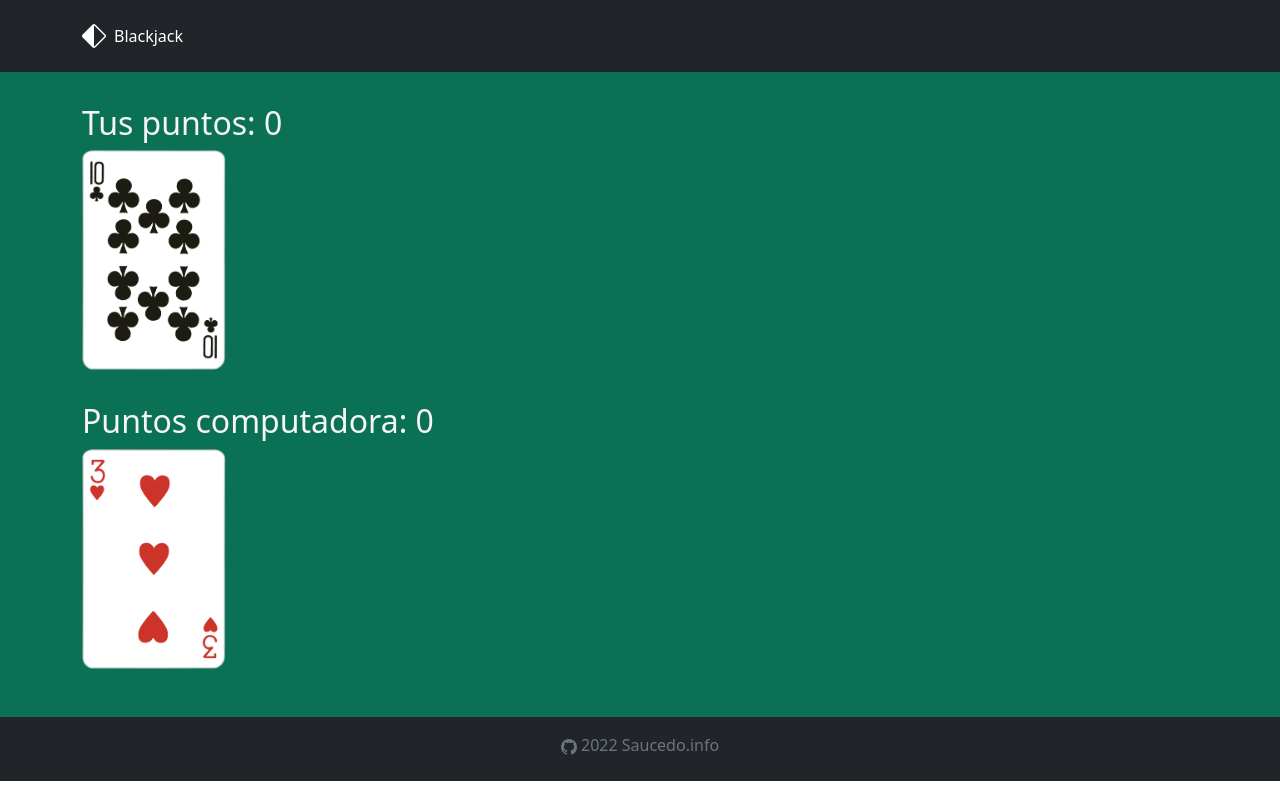
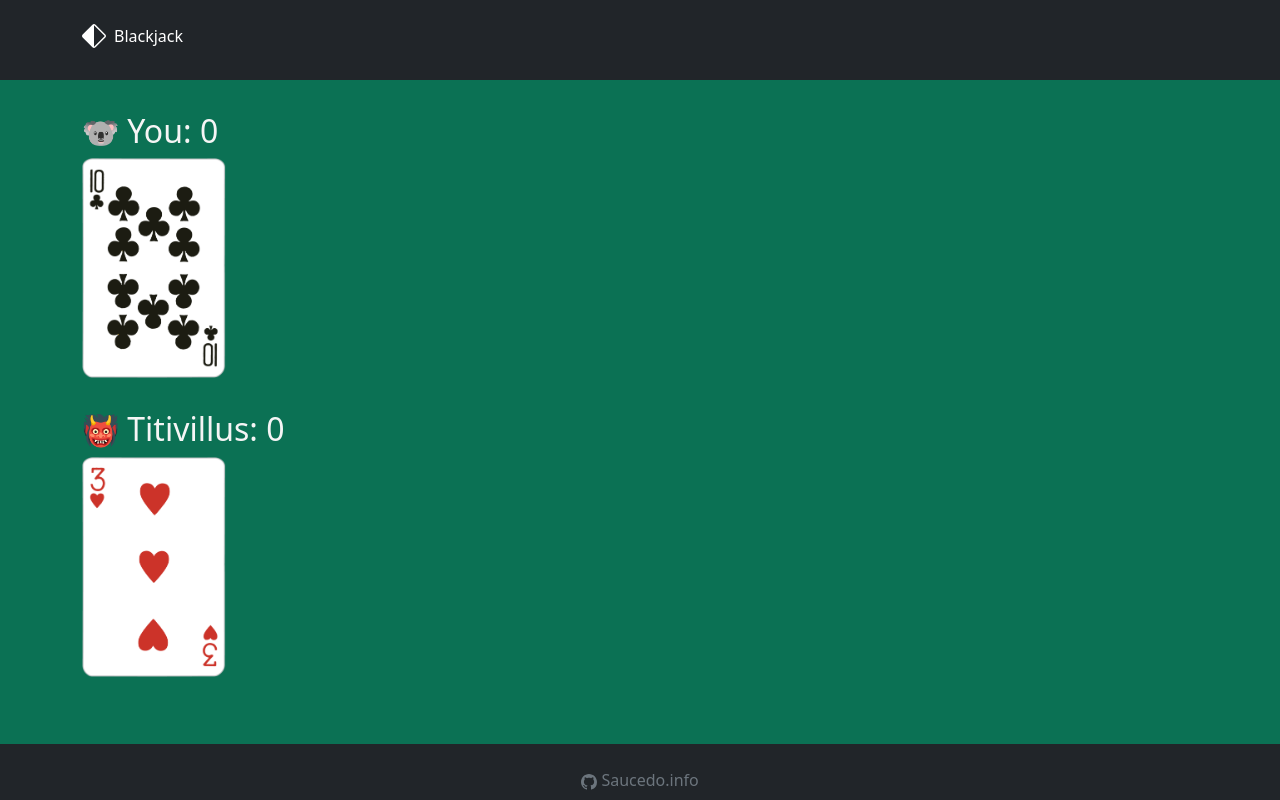
Before and after one commit to saucedoinfo/game-blackjack, a plain HTML site: page index.html in a window 1280 px wide. Drawn offline with nearby package versions, Linux system fonts and the light colour scheme.

Commit message:
emojis y detalles

```diff
--- a/assets/css/styles.css
+++ b/assets/css/styles.css
@@ -1,9 +1,22 @@
+header {
+    height: 10vh;
+}
+
 main {
     background-color: #0b7154;
     color: whitesmoke;
+    height: 83vh;
+}
+
+footer {
+    height: 7vh;
 }
 
 .carta {
     height: 220px;
 
 }
+
+.mask {
+    font-size: 30px;
+}
--- a/index.html
+++ b/index.html
@@ -1,16 +1,13 @@
 <!DOCTYPE html>
 <html lang="en">
+
 <head>
   <meta charset="UTF-8" />
   <meta http-equiv="X-UA-Compatible" content="IE=edge" />
   <meta name="viewport" content="width=device-width, initial-scale=1.0" />
   <!-- CSS only -->
-    <link
-      href="https://cdn.jsdelivr.net/npm/bootstrap@5.1.3/dist/css/bootstrap.min.css"
-      rel="stylesheet"
-      integrity="sha384-1BmE4kWBq78iYhFldvKuhfTAU6auU8tT94WrHftjDbrCEXSU1oBoqyl2QvZ6jIW3"
-      crossorigin="anonymous"
-    />
+  <link href="https://cdn.jsdelivr.net/npm/bootstrap@5.1.3/dist/css/bootstrap.min.css" rel="stylesheet"
+    integrity="sha384-1BmE4kWBq78iYhFldvKuhfTAU6auU8tT94WrHftjDbrCEXSU1oBoqyl2QvZ6jIW3" crossorigin="anonymous" />
   <link rel="stylesheet" href="assets/css/styles.css" />
   <title>Blackjack | Saucedo.info</title>
 </head>
@@ -18,24 +15,12 @@
 <body>
   <header class="p-3 bg-dark text-white">
     <div class="container">
-        <div
-          class="d-flex flex-wrap align-items-center justify-content-center justify-content-lg-start"
-        >
-          <a
-            href="/"
-            class="d-flex align-items-center mb-2 mb-lg-0 text-white text-decoration-none"
-          >
-            <svg
-              xmlns="http://www.w3.org/2000/svg"
-              width="24"
-              height="24"
-              fill="currentColor"
-              class="bi bi-diamond-half"
-              viewBox="0 0 16 16"
-            >
+      <div class="d-flex flex-wrap align-items-center justify-content-center justify-content-lg-start">
+        <a href="/" class="d-flex align-items-center mb-2 mb-lg-0 text-white text-decoration-none">
+          <svg xmlns="http://www.w3.org/2000/svg" width="24" height="24" fill="currentColor" class="bi bi-diamond-half"
+            viewBox="0 0 16 16">
             <path
-                d="M9.05.435c-.58-.58-1.52-.58-2.1 0L.436 6.95c-.58.58-.58 1.519 0 2.098l6.516 6.516c.58.58 1.519.58 2.098 0l6.516-6.516c.58-.58.58-1.519 0-2.098L9.05.435zM8 .989c.127 0 .253.049.35.145l6.516 6.516a.495.495 0 0 1 0 .7L8.35 14.866a.493.493 0 0 1-.35.145V.989z"
-              />
+              d="M9.05.435c-.58-.58-1.52-.58-2.1 0L.436 6.95c-.58.58-.58 1.519 0 2.098l6.516 6.516c.58.58 1.519.58 2.098 0l6.516-6.516c.58-.58.58-1.519 0-2.098L9.05.435zM8 .989c.127 0 .253.049.35.145l6.516 6.516a.495.495 0 0 1 0 .7L8.35 14.866a.493.493 0 0 1-.35.145V.989z" />
           </svg>
           <a href="#" class="nav-link px-2 text-white">Blackjack</a>
         </a>
@@ -46,43 +31,31 @@
     <div class="container py-3">
       <div class="row col mb-3">
         <div class="col-12 my-3">
-            <h2>Tus puntos: <span> 0</span></h2>
-            <img
-              src="assets/cartas/10C.png"
-              alt="carta jugador"
-              class="carta"
-            />
+          <h2><span class="mask">&#128040;</span> You: <span> 0</span></h2>
+          <img src="assets/cartas/10C.png" alt="carta jugador" class="carta" />
         </div>
 
         <div class="col-12 my-3">
-            <h2>Puntos computadora: <span> 0</span></h2>
-            <img
-              src="assets/cartas/3H.png"
-              alt="carta computadora "
-              class="carta"
-            />
+          <h2><span class="mask">&#128121;</span> Titivillus: <span> 0</span></h2>
+          <img src="assets/cartas/3H.png" alt="carta computadora " class="carta" />
         </div>
       </div>
     </div>
   </main>
   <footer class="pt-3 pb-2 bg-dark text-muted align-items-end">
-      <p class="text-center">
-        <svg
-          xmlns="http://www.w3.org/2000/svg"
-          width="16"
-          height="16"
-          fill="currentColor"
-          class="bi bi-github"
-          viewBox="0 0 16 16"
-        >
+
+    <div class="text-center">
+      <a class="text-muted nav-link" href="https://github.com/saucedoinfo">
+        <svg xmlns="http://www.w3.org/2000/svg" width="16" height="16" fill="currentColor" class="bi bi-github"
+          viewBox="0 0 16 16">
           <path
-            d="M8 0C3.58 0 0 3.58 0 8c0 3.54 2.29 6.53 5.47 7.59.4.07.55-.17.55-.38 0-.19-.01-.82-.01-1.49-2.01.37-2.53-.49-2.69-.94-.09-.23-.48-.94-.82-1.13-.28-.15-.68-.52-.01-.53.63-.01 1.08.58 1.23.82.72 1.21 1.87.87 2.33.66.07-.52.28-.87.51-1.07-1.78-.2-3.64-.89-3.64-3.95 0-.87.31-1.59.82-2.15-.08-.2-.36-1.02.08-2.12 0 0 .67-.21 2.2.82.64-.18 1.32-.27 2-.27.68 0 1.36.09 2 .27 1.53-1.04 2.2-.82 2.2-.82.44 1.1.16 1.92.08 2.12.51.56.82 1.27.82 2.15 0 3.07-1.87 3.75-3.65 3.95.29.25.54.73.54 1.48 0 1.07-.01 1.93-.01 2.2 0 .21.15.46.55.38A8.012 8.012 0 0 0 16 8c0-4.42-3.58-8-8-8z"
-          />
+            d="M8 0C3.58 0 0 3.58 0 8c0 3.54 2.29 6.53 5.47 7.59.4.07.55-.17.55-.38 0-.19-.01-.82-.01-1.49-2.01.37-2.53-.49-2.69-.94-.09-.23-.48-.94-.82-1.13-.28-.15-.68-.52-.01-.53.63-.01 1.08.58 1.23.82.72 1.21 1.87.87 2.33.66.07-.52.28-.87.51-1.07-1.78-.2-3.64-.89-3.64-3.95 0-.87.31-1.59.82-2.15-.08-.2-.36-1.02.08-2.12 0 0 .67-.21 2.2.82.64-.18 1.32-.27 2-.27.68 0 1.36.09 2 .27 1.53-1.04 2.2-.82 2.2-.82.44 1.1.16 1.92.08 2.12.51.56.82 1.27.82 2.15 0 3.07-1.87 3.75-3.65 3.95.29.25.54.73.54 1.48 0 1.07-.01 1.93-.01 2.2 0 .21.15.46.55.38A8.012 8.012 0 0 0 16 8c0-4.42-3.58-8-8-8z" />
         </svg>
-        2022 Saucedo.info
-      </p>
+        Saucedo.info</a>
+    </div>
   </footer>
 
   <script src="assets/js/app.js"></script>
 </body>
+
 </html>
```
Lines whose indentation alone changed are shown as unchanged.
